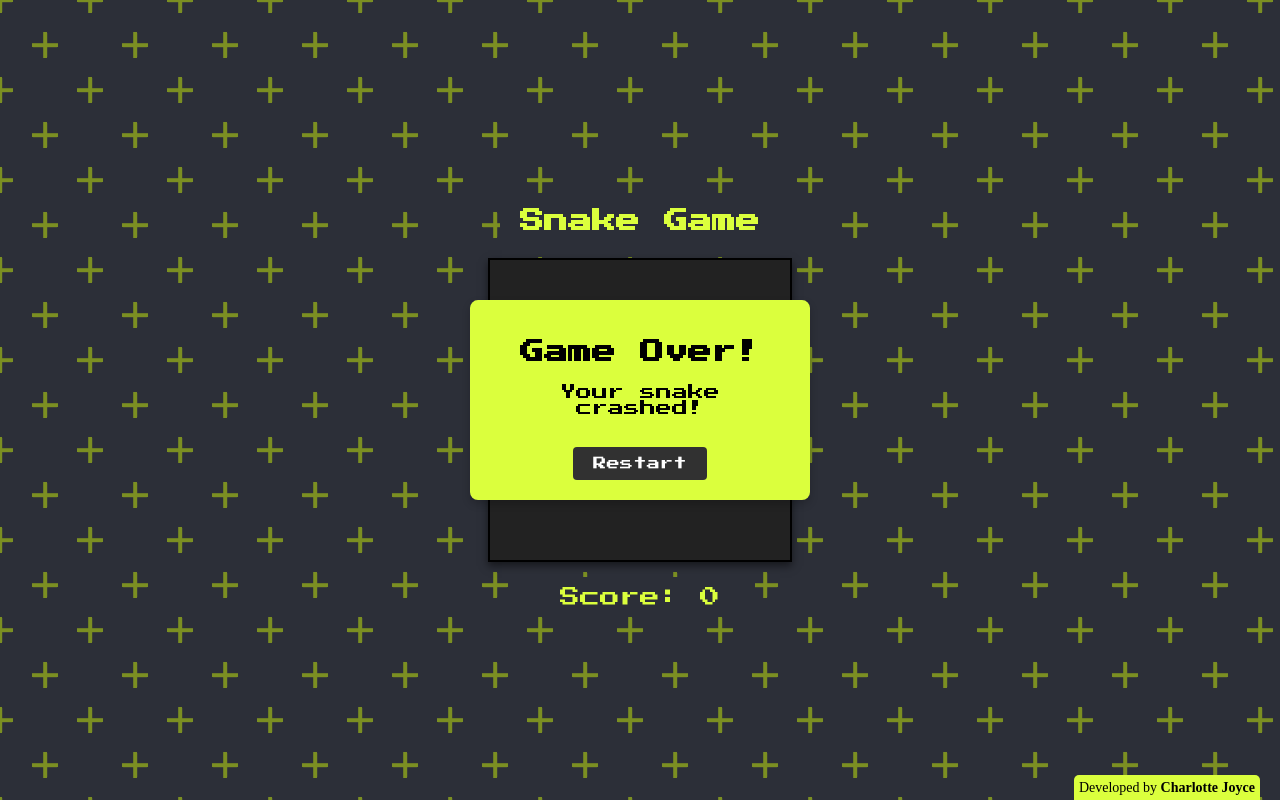
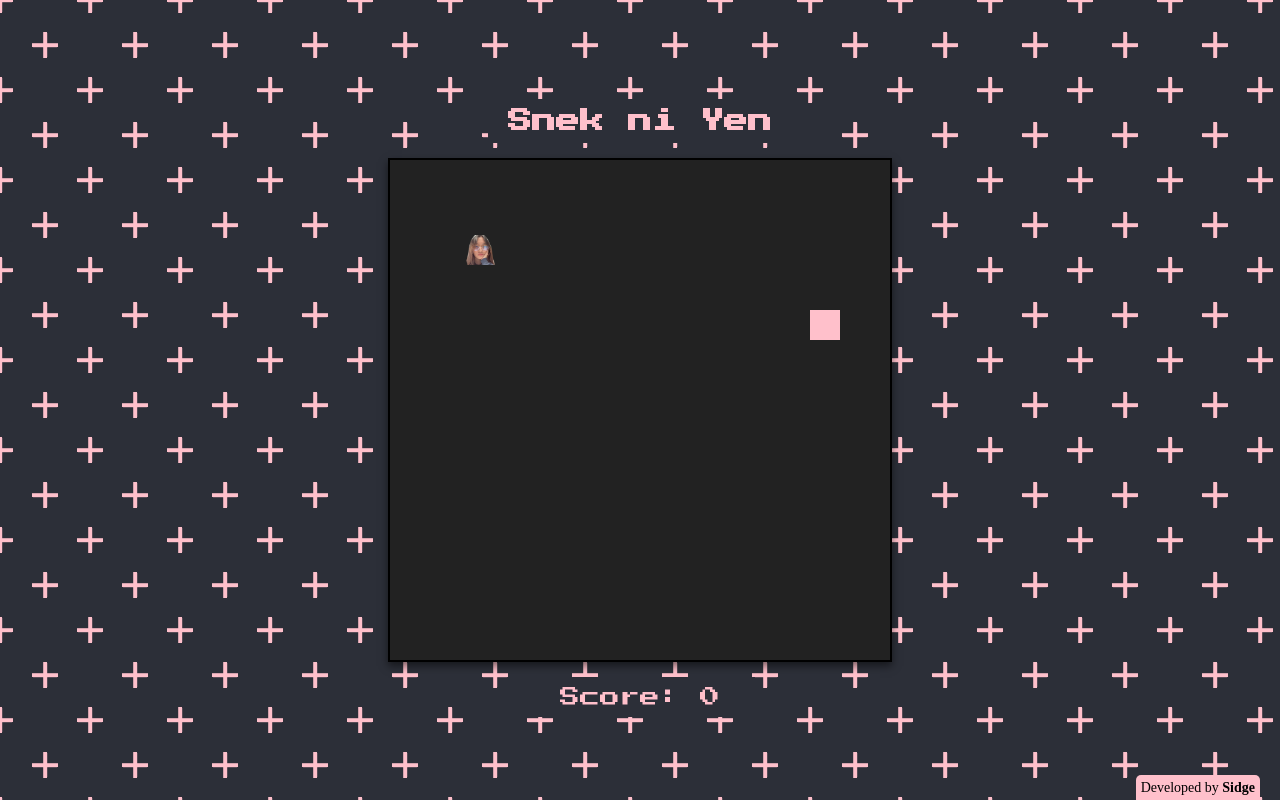
Before and after one commit to CharlotteJoyceDCB/Snake-Game-Using-JavaScript, a plain HTML site: page index.html in a window 1280 px wide. Both pictures are taken after a click on the button "Start Game". Drawn offline with Linux system fonts and the light colour scheme; grey boxes are pictures that could not be loaded.

Commit message:
game start

```diff
--- a/index.html
+++ b/index.html
@@ -3,26 +3,28 @@
 <head>
   <meta charset="UTF-8">
   <meta name="viewport" content="width=device-width, initial-scale=1.0">
-  <title>Snake Game</title>
+  <title>Snek ni Yen</title>
   <link rel="stylesheet" href="/styles.css">
   <link href="https://fonts.googleapis.com/css2?family=Press+Start+2P&display=swap" rel="stylesheet">
-  <link rel="icon" href="/snake-icon.ico">
+  <link rel="icon" href="/images/yen.ico">
 </head>
 <body>
-  <h1>Snake Game</h1>
+  <h1>Snek ni Yen</h1>
   <div id="gameContainer"></div>
   <div id="score">Score: 0</div>
   <button id="startGameBtn">Start Game</button>
 
   <!-- Modal -->
   <div id="gameOverModal" class="modal">
-    <h2>Game Over!</h2>
-    <p>Your snake crashed!</p>
+    <h2>Oh No!</h2>
+    <p>Your snake crashed! But that's fine,
+      I still love you~
+    </p>
     <button id="restartBtn">Restart</button>
   </div>
 
   <footer>
-      <p class="text-white mt-3">Developed by <strong>Charlotte Joyce</strong></p>
+      <p class="text-white mt-3">Developed by <strong>Sidge</strong></p>
   </footer>
   <script src="/script.js"></script>
 </body>
--- a/script.js
+++ b/script.js
@@ -5,7 +5,7 @@
 const modal = document.getElementById('gameOverModal');
 
 const gridSize = 15;
-const containerSize = 300;
+const containerSize = 500;
 let snake = [{ x: 150, y: 150 }];
 let food = { x: 75, y: 75 };
 let dx = gridSize;
--- a/styles.css
+++ b/styles.css
@@ -5,19 +5,19 @@
   align-items: center;
   height: 100vh;
   margin: 0;
-  background-color: #2C2F38;
+  background-color: #fff;
   opacity: 1;
   background: radial-gradient(circle, transparent 20%, #2C2F38 20%, #2C2F38 80%, transparent 80%, transparent),
   radial-gradient(circle, transparent 20%, #2C2F38 20%, #2C2F38 80%, transparent 80%, transparent) 45px 45px,
-  linear-gradient(#7b8f22 3.6px, transparent 3.6px) 0 -1.8px,
-  linear-gradient(90deg, #7b8f22 3.6px, #2C2F38 3.6px) -1.8px 0;
+  linear-gradient(#ffc0cb 3.6px, transparent 3.6px) 0 -1.8px,
+  linear-gradient(90deg, #ffc0cb 3.6px, #2C2F38 3.6px) -1.8px 0;
   background-size: 90px 90px, 90px 90px, 45px 45px, 45px 45px;
 }
 
 #gameContainer {
   position: relative;
-  width: 300px;
-  height: 300px;
+  width: 500px;
+  height: 500px;
   border: 2px solid black;
   background-color: #222;
   box-shadow: 0px 4px 8px rgba(0, 0, 0, 0.5);
@@ -26,23 +26,23 @@
 
 .snake-segment {
   position: absolute;
-  width: 15px;
-  height: 15px;
-  background-color: #93b306;
+  width: 30px;
+  height: 30px;
+  background-color: #ffc0cb;
 }
 
 .food {
   position: absolute;
-  width: 15px;
-  height: 15px;
-  background-image: url('https://cdn-icons-png.flaticon.com/512/415/415733.png');
+  width: 30px;
+  height: 30px;
+  background-image: url("./images/yen.png");
   background-size: cover;
 }
 
 h1 {
   font-family: 'Press Start 2P', cursive;
   font-size: 24px;
-  color: #DBFF3D;
+  color: #ffc0cb;
   background-color: #2C2F38;
   padding-left: 20px;
   padding-right: 20px;
@@ -55,7 +55,7 @@
 #score {
   margin-top: 15px;
   font-size: 20px;
-  color: #DBFF3D;
+  color: #ffc0cb;
   font-family: 'Press Start 2P', cursive;
   background-color: #2C2F38;
   padding-top: 10px;
@@ -69,15 +69,15 @@
   font-size: 16px;
   margin-top: 15px;
   border: none;
-  background-color: #DBFF3D;
-  color: rgb(0, 0, 0);
+  background-color: #ffc0cb;
+  color: #222;
   font-family: 'Press Start 2P', cursive;
   border-radius: 4px;
   cursor: pointer;
 }
 
 #startGameBtn:hover {
-  background-color: #779102;
+  background-color: #f9a4b2;
 }
 
 /* Modal styles */
@@ -87,7 +87,7 @@
   left: 50%;
   transform: translate(-50%, -50%);
   width: 300px;
-  background: #DBFF3D;
+  background: #ffc0cb;
   padding: 20px;
   box-shadow: 0 4px 8px rgba(0, 0, 0, 0.2);
   border-radius: 8px;
@@ -101,7 +101,7 @@
   padding: 10px 20px;
   border: none;
   background-color: #313131;
-  color: white;
+  color: #ffc0cb;
   border-radius: 4px;
   cursor: pointer;
   font-family: 'Press Start 2P', cursive;
@@ -118,7 +118,7 @@
   font-size: 14px;
 }
 footer p {
-  background-color: #DBFF3D;
+  background-color: #ffc0cb;
   padding: 5px;
   border-radius: 5px 5px 0 0;
 }
```
Also changed, not shown: images/yen.ico (added), images/yen.png (added), 1 other file.
